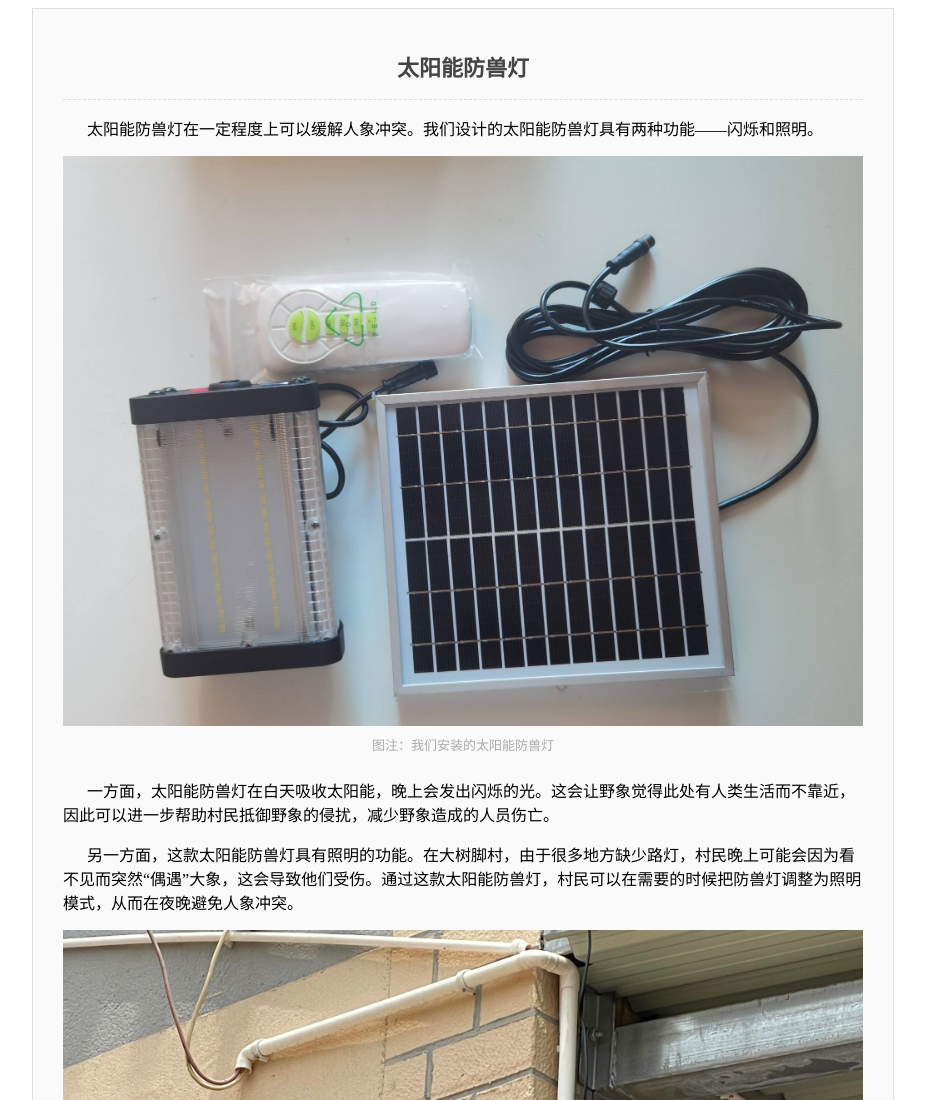
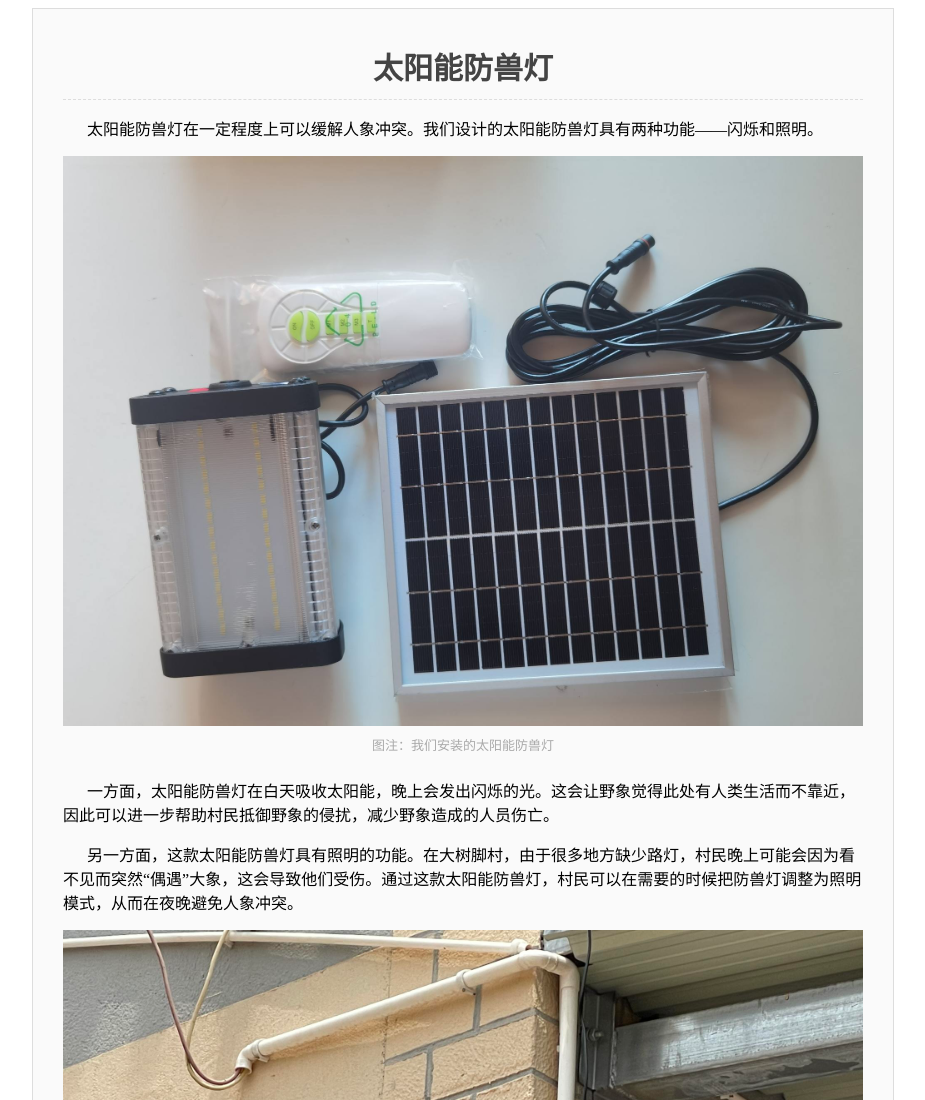
Before and after one commit to luffyhuang/ElephantVillage, a plain HTML site: page 防兽灯/防兽灯.html in a window 1280 px wide. Shown: the top 1100 px of the page, without its empty margins (177-1102 px from the left). Drawn offline with Linux system fonts and the light colour scheme.

Commit message:
Update 防兽灯.html

```diff
--- a/防兽灯/防兽灯.html
+++ b/防兽灯/防兽灯.html
@@ -19,7 +19,7 @@
       line-height: 60px;
       font-weight: bold;
       color: #444;
-      font-size: 22px;
+      font-size: 30px;
       border-bottom: 1px dashed #ddd;
   }
   .article .img-area>img{
```
